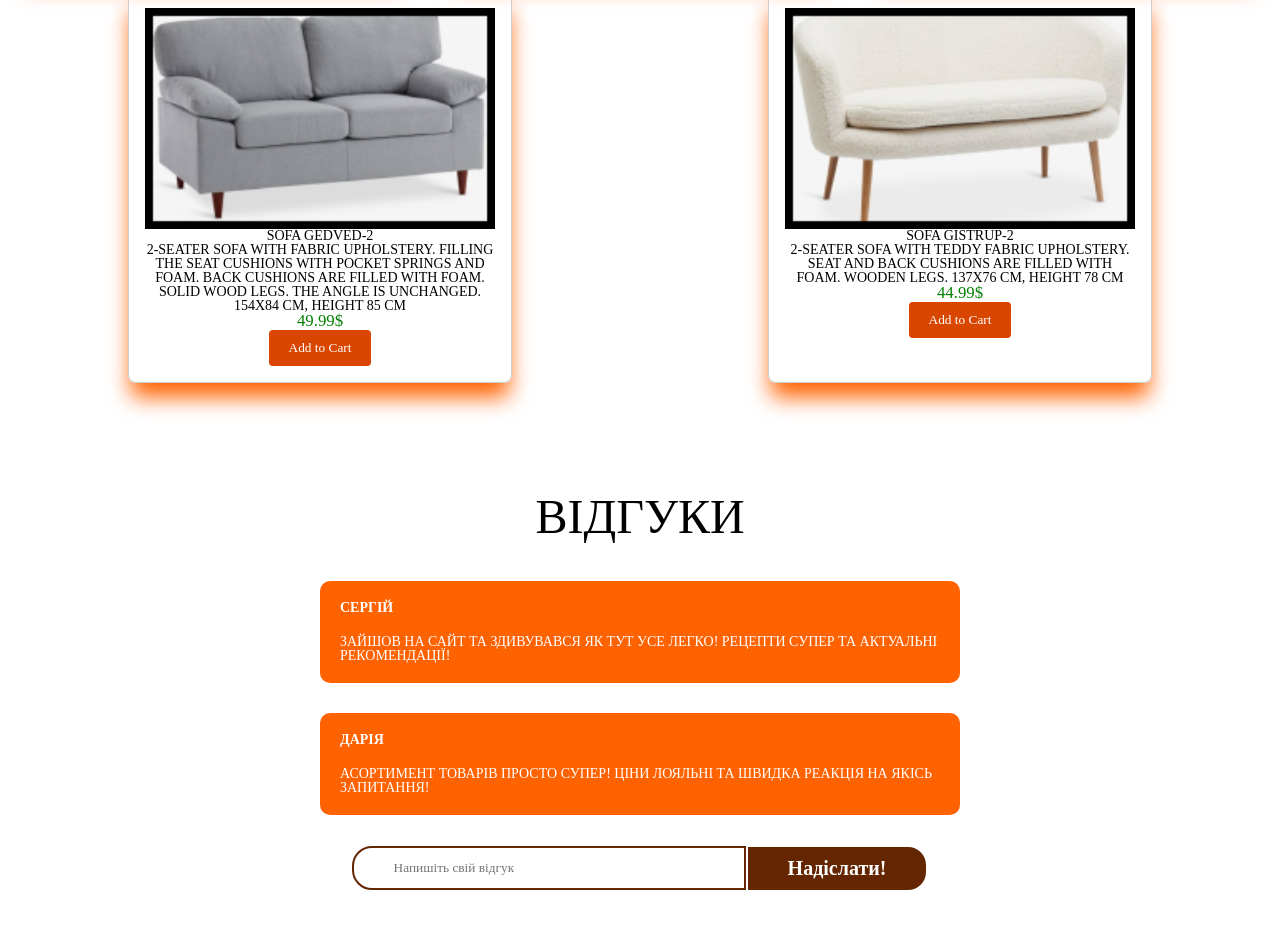
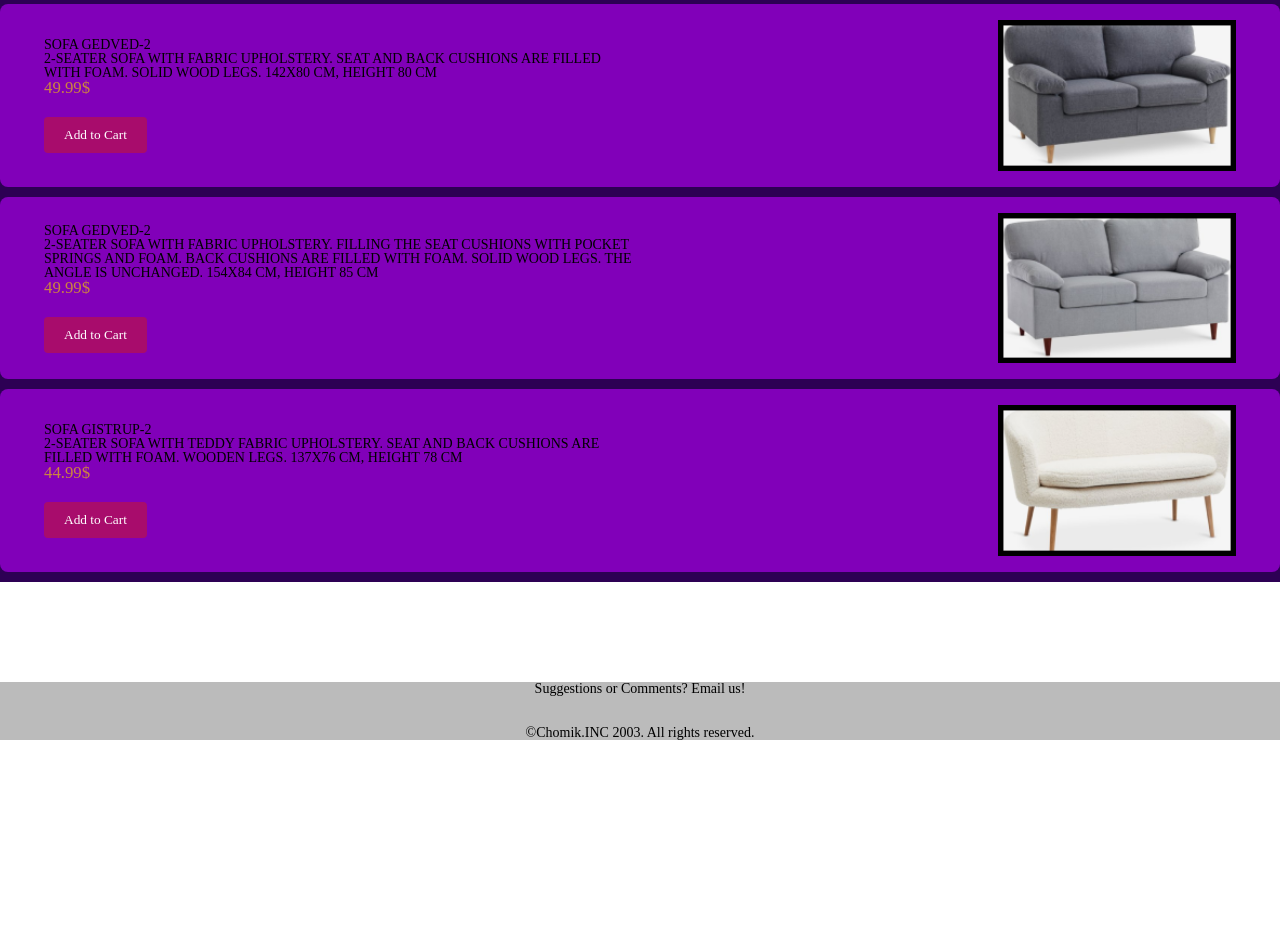
Before and after one commit to levchukt/damyr_final, a plain HTML site: page index.html in a window 1280 px wide. Shown: the part 1416-2358 px from the top of the page. After the commit the page ends 2156 px from the top, so only its background shows below. Drawn offline with Linux system fonts and the light colour scheme; a web font is replaced by a local one.

Commit message:
Add files via upload

```diff
--- a/index.html
+++ b/index.html
@@ -32,7 +32,6 @@
             <h3 class="banner_text">ONLY IN HAMSTERLAND!!!</h3>
         </section>
         <section class="catalog_cnt">
-            <h1 class="catalog_title">Каталог</h1>
             <div class="catalog">
 
             </div>
@@ -42,20 +41,6 @@
             <img class="modal-content" id="modalImage">
         </div>
         <div id="last" class="last">
-            <h3 class="last_title">ВІДГУКИ</h3>
-            <div class="comment_cnt">
-                <div class="comment">
-
-                        <p class="nick">Сергій</p>
-                        <p>Зайшов на сайт та здивувався як тут усе легко! Рецепти супер та актуальні рекомендації!</p>
-                 </div>
-
-                <div class="comment">
-
-                        <p class="nick">Дарія</p>
-                        <p>Асортимент товарів просто супер! Ціни лояльні та швидка реакція на якісь запитання!</p>
-
-                </div>
             </div>
             <div class="review">
                 <input class="review_input" type="text" placeholder="Напишіть свій відгук" size="40">
@@ -64,7 +49,8 @@
         </div>
     </main>
     <footer>
-
+        <p style="margin-bottom: 30px;">Suggestions or Comments? Email us!</p>
+        <p>©Chomik.INC 2003. All rights reserved.</p>
     </footer>
     <script src="script.js"></script>
 </body>
--- a/script.js
+++ b/script.js
@@ -51,10 +51,12 @@ function getCardHTML(product) {
     return `
     <div class="product-card my-card">
                 <img src="img/${product.image}" alt="Product 1" class="product-image">
+                <div>
                 <h2>${product.title}</h2>
                 <p>${product.description}</p>
                 <p class="price"> ${product.price}</p>
                 <button class="add-to-cart cart-btn" data-product='${productData}'>Add to Cart</button>
+                </div>
             </div>
     `;
 }
--- a/style.css
+++ b/style.css
@@ -125,6 +125,7 @@ header{
     align-items: end;
     font-family: 'Jersey 25';
     font-size: 32px;
+    z-index: 2;
 }
 
 .link{
@@ -155,7 +156,7 @@ header{
 }
 
 .banner{
-    height: 100vh;
+    height: 120vh;
     display: flex;
     align-items: center;
     justify-content: top;
@@ -164,69 +165,92 @@ header{
     background-position: center;
     background-size: cover;
     background-repeat: no-repeat;
+    position: relative;
 }
 
 .banner_title{
-    margin: 200px 0px 0px 0px;
     font-size: 100px;
-    color: #D84600;
-    font-weight: 700;
+    color: #8100b9;
+    font-weight: 800;
     font-family: 'Caveat';
-    backdrop-filter: blur(3px);
     padding: 10px 20px;
+    transform: rotate(-25deg);
+    position: absolute;
+    left: 0;
+    top: 140px;
+    font-family: Khula;
 }
 
+
+
 .banner_text{
-    font-size: 48px;
-    color: #fff;
+    font-size: 34px;
+    color: #8100b9;
+    font-weight: 800;
+    transform: rotate(25deg);
+    position: absolute;
+    right: 0;
+    top: 140px;
+    font-family: Khula;
+}
+
+.catalog_cnt{
+     background-color: #2D0054;
 }
 
 .catalog {
     width: 100%;
     display: flex;
     justify-content: space-around;
+    flex-direction: column;
     flex-wrap: wrap;
+
 }
 
 .product-card {
-    border: 1px solid #ccc;
     border-radius: 8px;
-    padding: 16px;
-    text-align: center;
-    width: 30%;
-    margin: 10px;
-    box-shadow: 0px 17px 22px -3px rgba(255, 98, 0);
+    padding: 16px 44px;
+    width: 100%;
+    margin-bottom: 10px;
     transition: transform 0.2s;
+    display: flex;
+    flex-direction: row-reverse;
+    justify-content: space-between;
+    align-items: center;
+    background: #8100b9;
 }
 
-.product-card:hover {
-    transform: scale(1.05);
+.product-card div{
+    width: 50%;
 }
 
+
+
 .product-image {
-    width: 100%;
+    width: 20%;
     height: auto;
     cursor: pointer;
 }
 
 .price {
-    color: green;
+    color: peru;
     font-size: 1.2em;
 }
 
 .add-to-cart {
-    background-color: #D84600;
+    background-color: #a80c6c;
     color: white;
     padding: 10px 20px;
     border: none;
     border-radius: 4px;
     cursor: pointer;
     transition: all 0.3s ease 0s;
+    margin-top: 20px;
 }
 
 .add-to-cart:hover {
     transform: scale(1.1);
-    background-color: #632600;
+    background-color: #3d0635;
     color: #fff;
 }
 
@@ -271,7 +295,7 @@ header{
     display: flex;
     flex-direction: column;
     align-items: center;
-    padding: 50px 0;
+    padding: 0;
     text-transform: uppercase;
 }
 
@@ -320,7 +344,7 @@ header{
 }
 
 .review{
-    display: flex;
+    display: none;
     align-items: center;justify-content: center;
 }
 
@@ -350,3 +374,11 @@ header{
     display: flex;
     align-items: center;
 }
+
+footer{
+    background-color: #bbb;
+}
+
+footer p{
+    text-align: center;
+}
```
